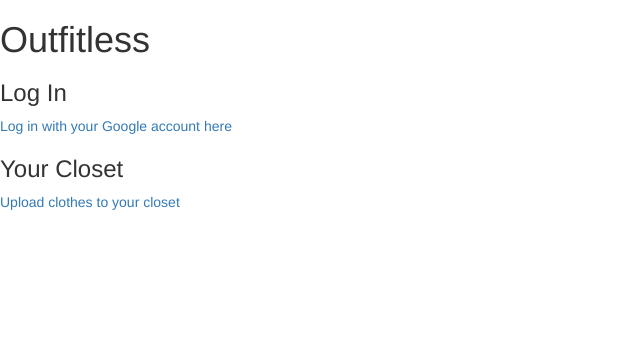
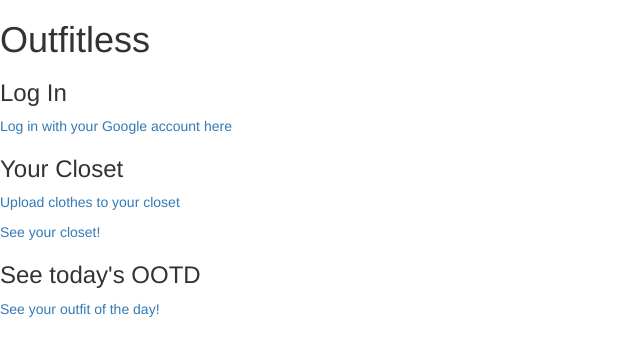
Before and after one commit to janetanne/outfitless, a Flask app: page / in a window 1280 px wide. Shown: the top 356 px of the page, without its empty margins (0-640 px from the left). Run offline with Flask 2, Linux system fonts and the light colour scheme; some libraries are stand-ins or nearby versions.

Commit message:
Updated homepage.

```diff
--- a/templates/home.html
+++ b/templates/home.html
@@ -6,5 +6,8 @@
     <p><a href="/login">Log in with your Google account here</a></p>
     <h3>Your Closet</h3>
     <p><a href="/upload">Upload clothes to your closet</a></p>
+    <p><a href="/mycloset">See your closet!</a></p>
+    <h3>See today's OOTD</h3>
+    <p><a href="/ootd">See your outfit of the day!</a></p>
 
     {% endblock %}
```
